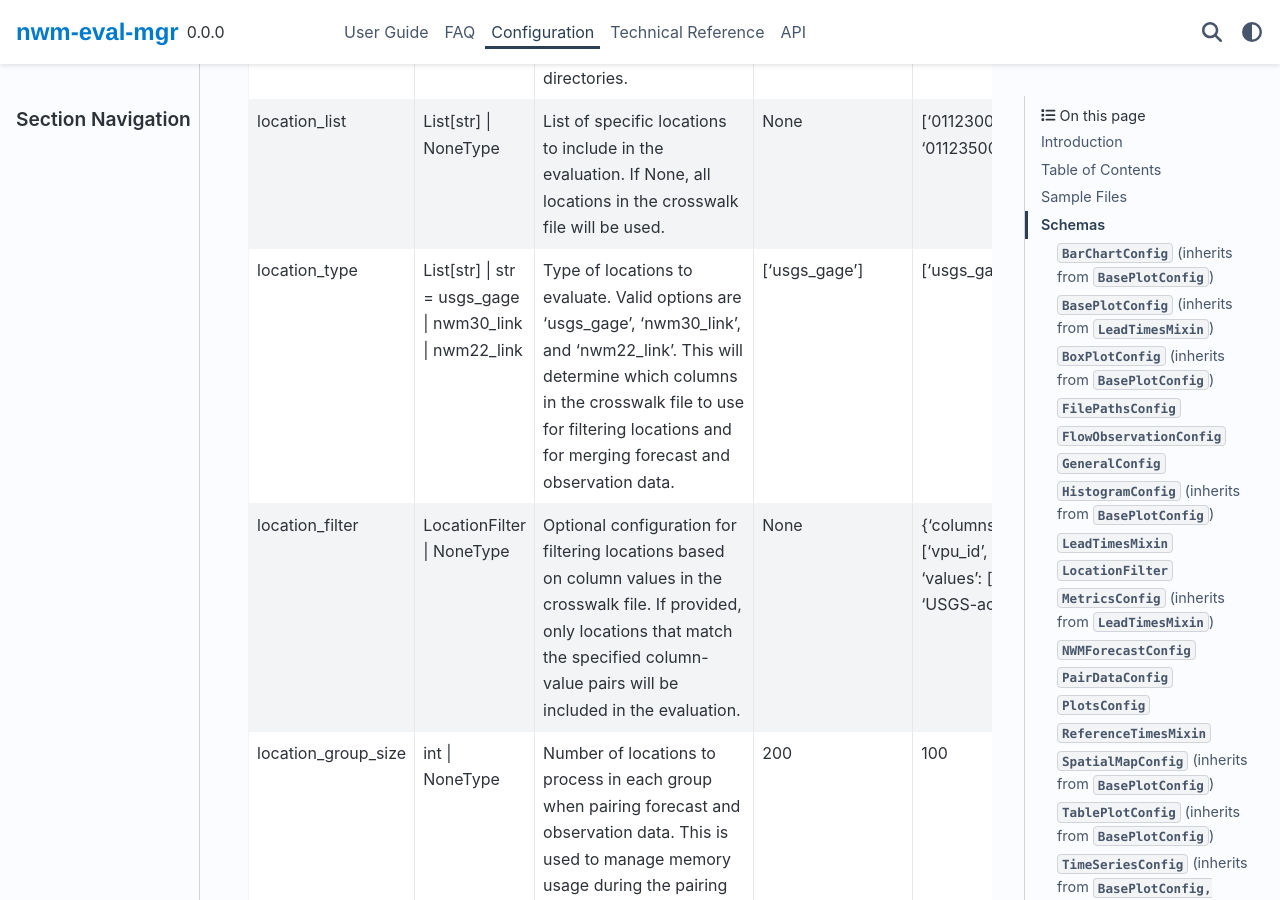
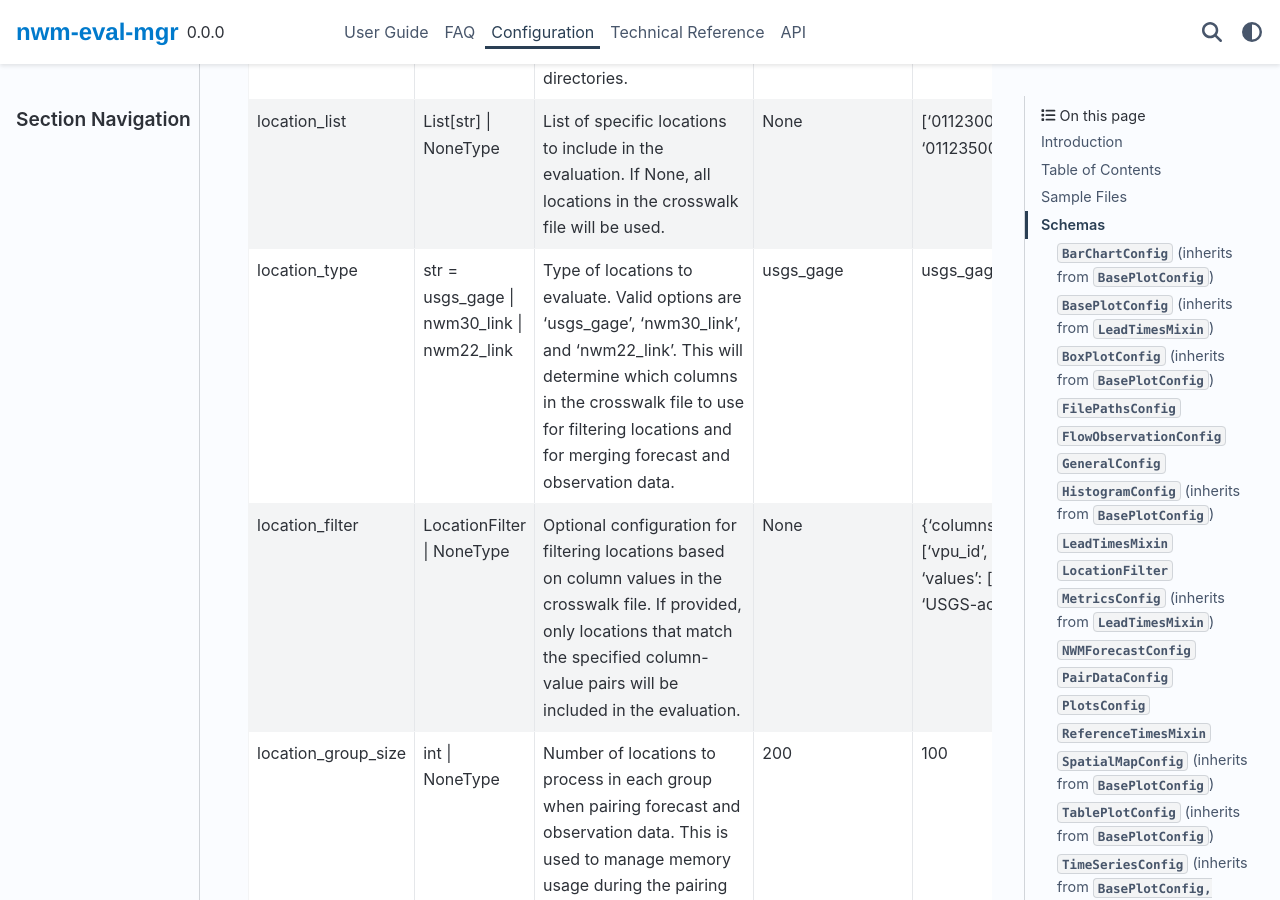
Before and after one commit to NGWPC/nwm-eval-mgr, a Sphinx documentation site: the page built from docs/source/config.md, in a window 1280 px wide and 900 px high, scrolled down 16373 px. Built offline with Sphinx 7.4.7 and the PyData theme 0.15.4, drawn with Linux system fonts in a browser that asks for light colours; some of the changed text lies outside the part shown.

Commit message:
updates to config schemas in docs and config_tempalte.yaml

```diff
--- a/docs/source/config.md
+++ b/docs/source/config.md
@@ -60,7 +60,7 @@ general:     # General configuration for the evaluation, including dataset infor
   assemble_domain: False     # Whether to assemble results across VPUs for the CONUS domain.
   location_set_name: 'usgs_01123000'     # Name for the set of locations to evaluate.
   location_list: ['01123000', '01123500']     # List of specific locations to include in the evaluation. If None, all locations in the crosswalk file will be used.
-  location_type: ['usgs_gage']     # Type of locations to evaluate, which determines how locations are identified and processed.
+  location_type: 'usgs_gage'     # Type of locations to evaluate, which determines how locations are identified and processed.
   location_filter:     # Configuration for filtering locations based on column values.
     columns: ['vpu_id', 'status']
     values: ['03S', 'USGS-active']
@@ -571,7 +571,7 @@ plots:
 | assemble_domain | bool \| NoneType | Whether to assemble results from different VPUs across domains. This is only applicable when domain is 'conus', since the CONUS domain is currently divided into VPUs while other domains are not. If True, the script will look for metric files from each VPU, concatenate them, and save the assembled metric file for the entire CONUS domain. | None | False |
 | location_set_name | str | User-specified name for the set of locations (e.g., a specific VPU or a cluster from a regionalization). This will be used in naming output files and directories. | usgs_01123000 | vpu_03S |
 | location_list | List[str] \| NoneType | List of specific locations to include in the evaluation. If None, all locations in the crosswalk file will be used. | None | ['01123000', '01123500'] |
-| location_type | List[str] \| str = usgs_gage \| nwm30_link \| nwm22_link | Type of locations to evaluate. Valid options are 'usgs_gage', 'nwm30_link', and 'nwm22_link'. This will determine which columns in the crosswalk file to use for filtering locations and for merging forecast and observation data. | ['usgs_gage'] | ['usgs_gage'] |
+| location_type | str = usgs_gage \| nwm30_link \| nwm22_link | Type of locations to evaluate. Valid options are 'usgs_gage', 'nwm30_link', and 'nwm22_link'. This will determine which columns in the crosswalk file to use for filtering locations and for merging forecast and observation data. | usgs_gage | usgs_gage |
 | location_filter | LocationFilter \| NoneType | Optional configuration for filtering locations based on column values in the crosswalk file. If provided, only locations that match the specified column-value pairs will be included in the evaluation. | None | {'columns': ['vpu_id', 'status'], 'values': ['03S', 'USGS-active']} |
 | location_group_size | int \| NoneType | Number of locations to process in each group when pairing forecast and observation data. This is used to manage memory usage during the pairing step. If None, all locations will be processed in a single group. | 200 | 100 |
 | variable_name | str | Name of the variable to evaluate. Currently only 'streamflow' is supported, but this field is included for future extensibility. | streamflow | streamflow |
```
Also changed, not shown: other parts of docs/source/config.md (+3 -3 lines), 4 other files.
